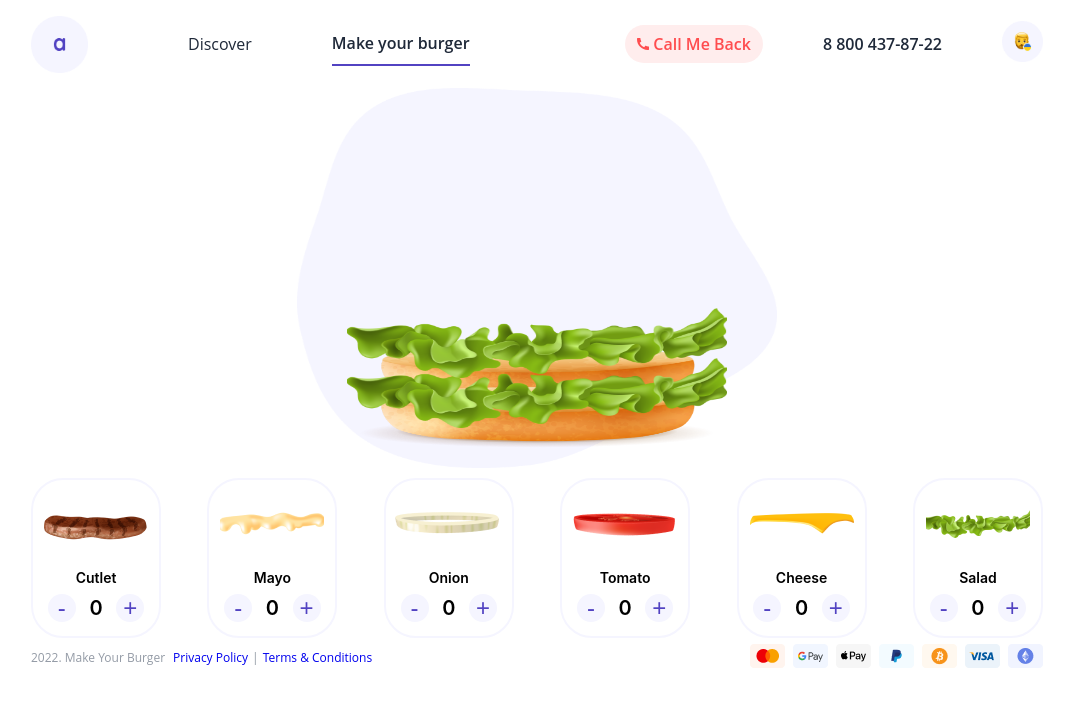
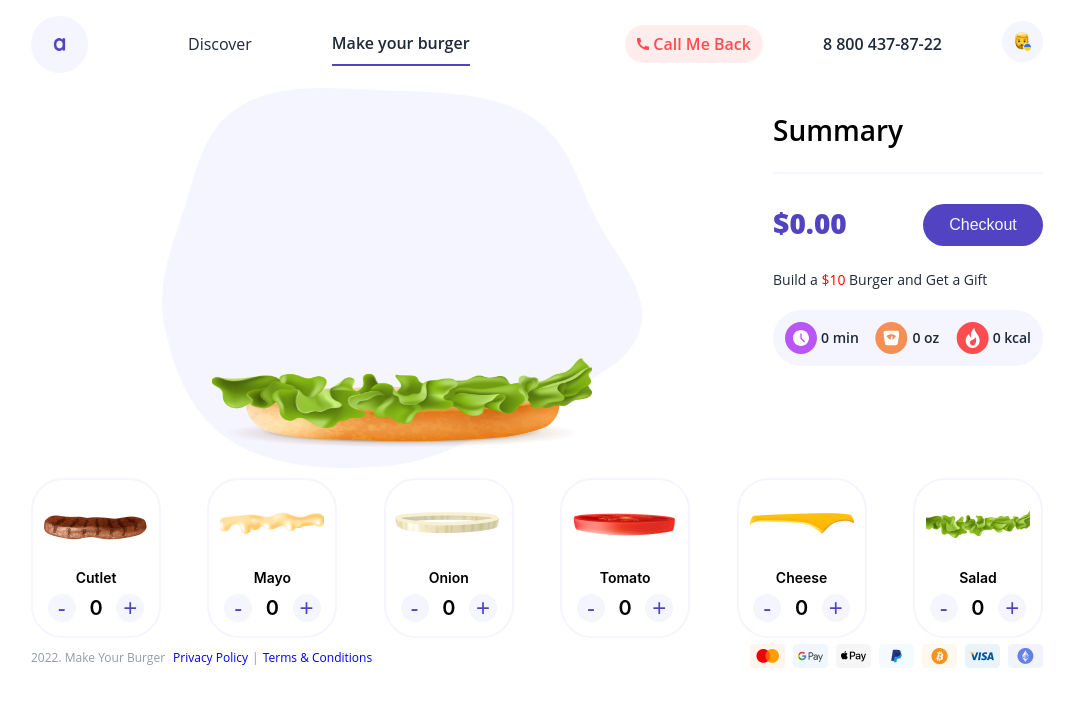
Before and after one commit to YuliiaK1/Make-your-burger, a React (Create React App) app: page /constructor in a window 1280 px wide. Shown: the top 706 px of the page, without its empty margins (103-1177 px from the left). Built offline with nearby package versions, Linux system fonts and the light colour scheme.

Commit message:
Add new component Summ.

```diff
--- a/src/App.jsx
+++ b/src/App.jsx
@@ -2,7 +2,7 @@ import React from 'react';
 import { Route, Routes, Link } from 'react-router-dom';
 import Header from './components/Header';
 import Main from './components/Main';
-import ScreenOne from './components/ScreenOne';
+import ScreenTwo from './components/ScreenTwo';
 import Footer from './components/Footer';
 
 
@@ -13,7 +13,7 @@ function App() {
       <Header/>
         <Routes>
           <Route path="/home" element={<Main/>}/>
-          <Route path="/constructor" element={<ScreenOne/>}/>
+          <Route path="/constructor" element={<ScreenTwo/>}/>
           <Route path="*" element={<h3>404</h3>} />
         </Routes>
       <Footer />
--- a/src/components/ScreenOne.jsx
+++ b/src/components/ScreenTwo.jsx
@@ -1,17 +1,19 @@
-import './ScreenOne.scss';
+import './ScreenTwo.scss';
 import ShowIngredients from './ShowIngredients';
+import Summ from './Summ';
 
-function ScreenOne() {
+function ScreenTwo() {
     return (
       <div>
-        <div className="screen-one">
+        <div className='constructor'>
+        <div className="screen-two">
         <img width={480} height={380} src="./image/bg-burger.png" alt="bc-burger" />
         <div className="constructor">
-          <div className="salad2"><img width={380} height={70} src="./image/saladHuge.png" alt="saladHuge" /></div>
-          <div className="buntwo"><img width={380} height={70} src="./image/bun-ingredient.png" alt="bun-ingredient" /></div>
           <div className="bun"><img width={380} height={70} src="./image/bun-ingredient.png" alt="bun-ingredient" /></div>
           <div className="salad"><img width={380} height={70} src="./image/saladHuge.png" alt="saladHuge" /></div>
         </div>
+        </div>
+          <Summ/>
         </div>
         <div>
           <ShowIngredients/>
@@ -20,4 +22,4 @@ function ScreenOne() {
   );
 }
 
-export default ScreenOne;
+export default ScreenTwo;
--- a/src/components/ScreenOne.scss
+++ b/src/components/ScreenTwo.scss
@@ -1,4 +1,4 @@
-.screen-one {
+.screen-two {
     flex: 1.7 1 0%;
     display: flex;
     -webkit-box-pack: center;
@@ -31,16 +31,10 @@
         bottom: 40px;
       }
       }
-        .buntwo {
-        img {
-        position: absolute;
-        bottom: 60px;
-      }
-      }
-      .salad2 {
-        position: absolute;
-        bottom: -65px;
-        z-index: 10;
-      }
     }
   }
+
+
+  .constructor {
+    display: flex;
+  }
--- /dev/null
+++ b/src/components/Summ.jsx
@@ -0,0 +1,30 @@
+import './Summ.scss'
+function Summ() {
+    return (
+      <div className="summ">
+        <h2>Summary</h2>
+        <hr />
+        <div className="price">
+          <p>$0.00</p>
+          <button>Checkout</button>
+        </div>
+        <p>Build a <span>$10</span> Burger and Get a Gift</p>
+        <div className="time">
+          <div>
+            <img src="./image/Summary icons.svg" alt="" />
+            <span>0 min</span>
+          </div>
+          <div>
+            <img src="./image/Summary icons2.svg" alt="" />
+            <span>0 oz</span>
+          </div>
+          <div>
+            <img src="./image/Summary icons3.svg" alt="" />
+            <span>0 kcal</span>
+          </div>
+        </div>
+      </div>
+  );
+}
+
+export default Summ;
--- /dev/null
+++ b/src/components/Summ.scss
@@ -0,0 +1,72 @@
+.summ {
+    width: 270px;
+    h2 {
+      font-family: 'Open Sans';
+      font-style: normal;
+      font-weight: 600;
+      font-size: 28px;
+      line-height: 38px;
+    }
+
+    hr {
+      border: 1px solid;
+      border-color: #F5F5FF;
+    }
+    p {
+      font-family: 'Open Sans';
+      font-style: normal;
+      font-weight: 400;
+      font-size: 14px;
+      line-height: 20px;
+      color: #1F2939;
+      margin: 16px 0 20px 0;
+        span {
+          color: red;
+        }
+    }
+    .price {
+      display: flex;
+      align-items: center;
+      justify-content: space-between;
+      margin: 22.5px 0 17.5px 0;
+        p {
+          font-family: 'Open Sans';
+          font-style: normal;
+          font-weight: 800;
+          font-size: 28px;
+          color: #5243C2;
+        }
+
+        button {
+          width: 120px;
+          height: 42px;
+          border: none;
+          border-radius: 99px;
+          background-color: #5243C2;
+          color: #F5F5FF;
+          font-size: 16px;
+        }
+    }
+    .time {
+      background-color: #F5F5FF;
+      display: flex;
+      flex-direction: row;
+      justify-content: space-between;
+      padding: 12px 12px;
+      border-radius: 32px;
+        div {
+          display: flex;
+          span {
+            font-family: 'Open Sans';
+            font-style: normal;
+            font-weight: 600;
+            font-size: 14px;
+            line-height: 20px;
+            display: flex;
+            align-items: center;
+            color: #1F2939;
+            margin-left: 4px;
+          }
+        }
+    }
+  }
```
Also changed, not shown: 1 other file (tests, documents, lock files or other folders).
